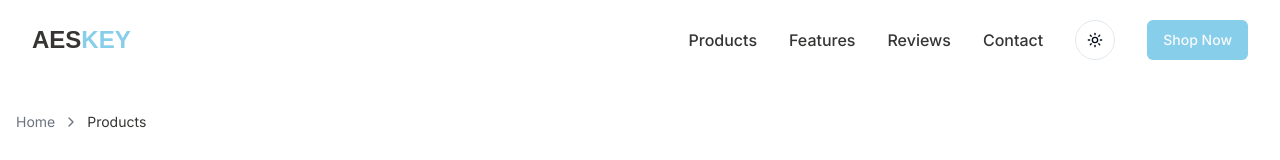
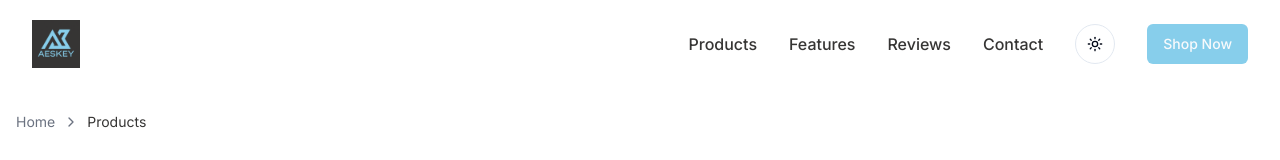
Before and after one commit to batsalr9/aeskey-aesthetics, a React (Vite) app: page /products in a window 1280 px wide. Shown: the top 160 px of the page. Built offline with nearby package versions, Linux system fonts and the light colour scheme; a web font is replaced by a local one.

Commit message:
Fix: Update logo
Update the logo in the application.

```diff
--- a/src/components/FeaturesSection.tsx
+++ b/src/components/FeaturesSection.tsx
@@ -30,6 +30,9 @@ const FeaturesSection = () => {
   const featureRefs = useRef<(HTMLDivElement | null)[]>([]);
 
   useEffect(() => {
+    // Pre-populate the featureRefs array with nulls
+    featureRefs.current = features.map(() => null);
+
     const observer = new IntersectionObserver(
       entries => {
         entries.forEach(entry => {
@@ -37,7 +40,7 @@ const FeaturesSection = () => {
             // If the section is visible, animate the title and feature cards
             if (entry.target === featureSectionRef.current) {
               const titleElement = featureSectionRef.current?.querySelector('h2');
-              const descElement = featureSectionRef.current?.querySelector('p');
+              const descElement = featureSectionRef.current?.querySelector('p.section-description');
 
               if (titleElement) {
                 titleElement.classList.add('animate-fade-in');
@@ -70,6 +73,9 @@ const FeaturesSection = () => {
     }
 
     return () => {
+      if (featureSectionRef.current) {
+        observer.unobserve(featureSectionRef.current);
+      }
       observer.disconnect();
     };
   }, []);
@@ -81,7 +87,7 @@ const FeaturesSection = () => {
           <h2 className="text-3xl md:text-4xl font-bold font-metropolis mb-4 text-aeskey-dark-gray dark:text-white opacity-0">
             Exceptional <span className="text-aeskey-sky-blue">Features</span>
           </h2>
-          <p className="max-w-2xl mx-auto text-gray-600 dark:text-gray-300 opacity-0">
+          <p className="section-description max-w-2xl mx-auto text-gray-600 dark:text-gray-300 opacity-0">
             AESKEY keyboards combine cutting-edge technology with premium craftsmanship to deliver an unparalleled typing experience.
           </p>
         </div>
--- a/src/components/Navbar.tsx
+++ b/src/components/Navbar.tsx
@@ -38,11 +38,12 @@ const Navbar = () => {
       }`}
     >
       <div className="container mx-auto flex justify-between items-center">
-        <Link
-          to="/"
-          className="font-metropolis text-2xl font-bold text-aeskey-dark-gray dark:text-white"
-        >
-          AES<span className="text-aeskey-sky-blue">KEY</span>
+        <Link to="/" className="flex items-center">
+          <img
+            src="/lovable-uploads/b8a17b08-edb6-4483-ab16-3641b0e855a0.png"
+            alt="AESKEY Logo"
+            className="h-10 md:h-12 transition-all duration-300"
+          />
         </Link>
 
         {/* Desktop Navigation */}
```
Also changed, not shown: public/lovable-uploads/b8a17b08-edb6-4483-ab16-3641b0e855a0.png (added).
